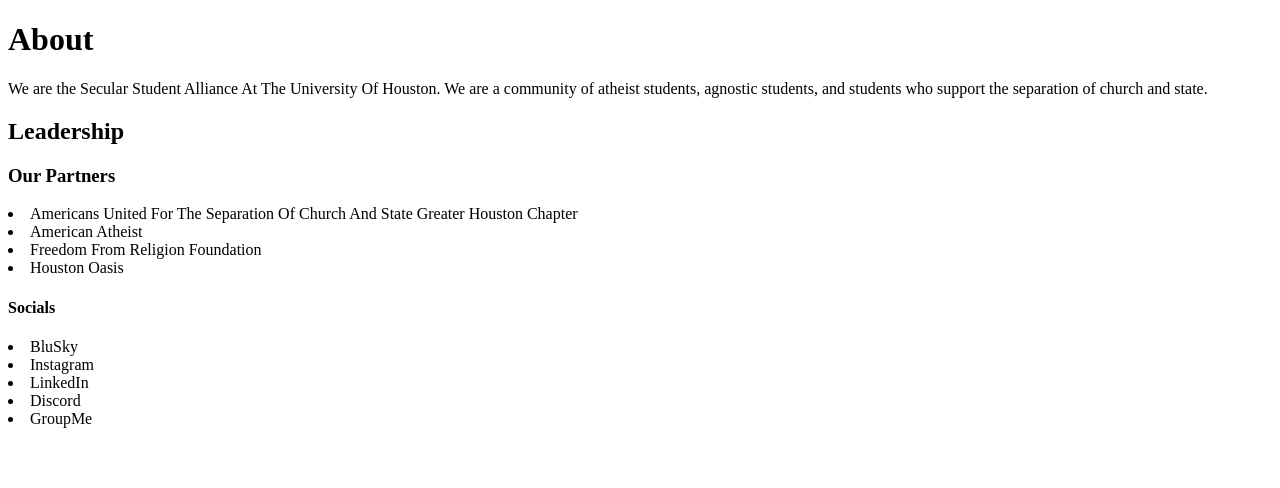
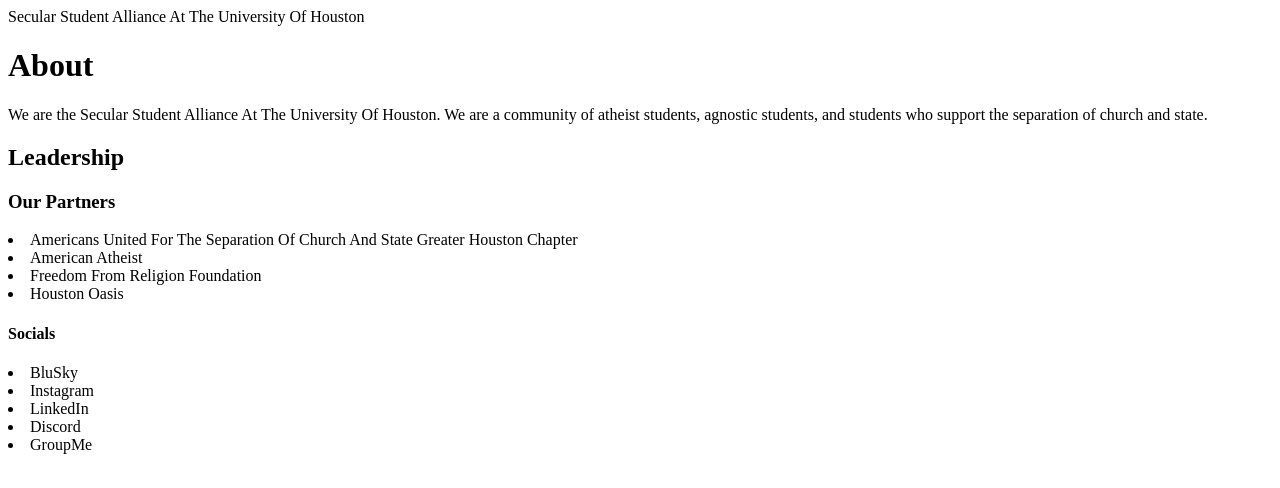
Before and after one commit to Scadrial/SSAatUH_website, a plain HTML site: page SSAatUH_website.html in a window 1280 px wide. Drawn offline with Linux system fonts and the light colour scheme.

Commit message:
Add files via upload

```diff
--- a/SSAatUH_website.html
+++ b/SSAatUH_website.html
@@ -3,6 +3,7 @@
     <head>
         <meta charset = "utf-8">
         <title>Secular Student Alliance At The University Of Houston</title>
+        <header>Secular Student Alliance At The University Of Houston</header>
     </head>
     <body>
         <h1>About</h1>
```
